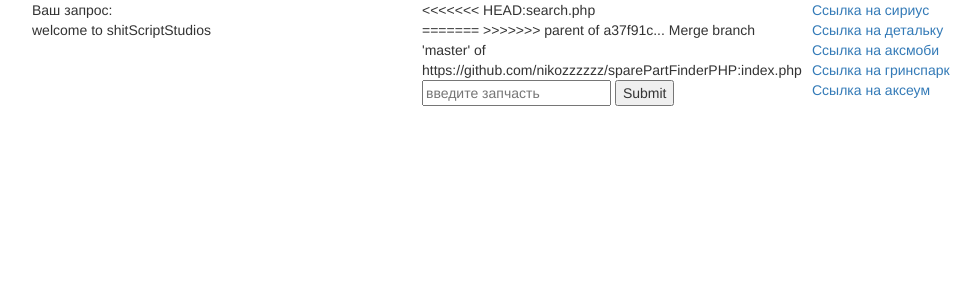
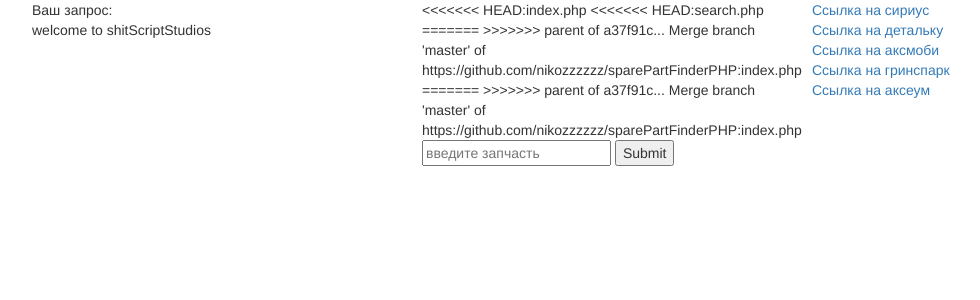
Before and after one commit to nikozzzzzz/sparePartFinderPHP, a PHP site: page / in a window 1280 px wide. Shown: the top 300 px of the page, without its empty margins (38-1018 px from the left). Run offline with PHP 8.4, Linux system fonts and the light colour scheme; data that the repository does not hold is empty.

Commit message:
Revert "Merge branch 'master' of https://github.com/nikozzzzzz/sparePartFinderPHP"
This reverts commit a37f91caceba359fdbb4682f30af97dc6dddba87, reversing
changes made to 098dd244c0f0876fcce40fe83bb09af8574d789d.

```diff
--- a/index.php
+++ b/index.php
@@ -44,8 +44,12 @@ getPostAndReplaceSpace();
     </div>
     <div class="col-md-4">
     <!--  вот основная форма ввода данных и отправки, не ломай -->
+<<<<<<< HEAD:index.php
 <<<<<<< HEAD:search.php
     <form action="search.php.php" method="post">
+=======
+        <form action="index.php" method="post">
+>>>>>>> parent of a37f91c... Merge branch 'master' of https://github.com/nikozzzzzz/sparePartFinderPHP:index.php
 =======
         <form action="index.php" method="post">
 >>>>>>> parent of a37f91c... Merge branch 'master' of https://github.com/nikozzzzzz/sparePartFinderPHP:index.php
```
